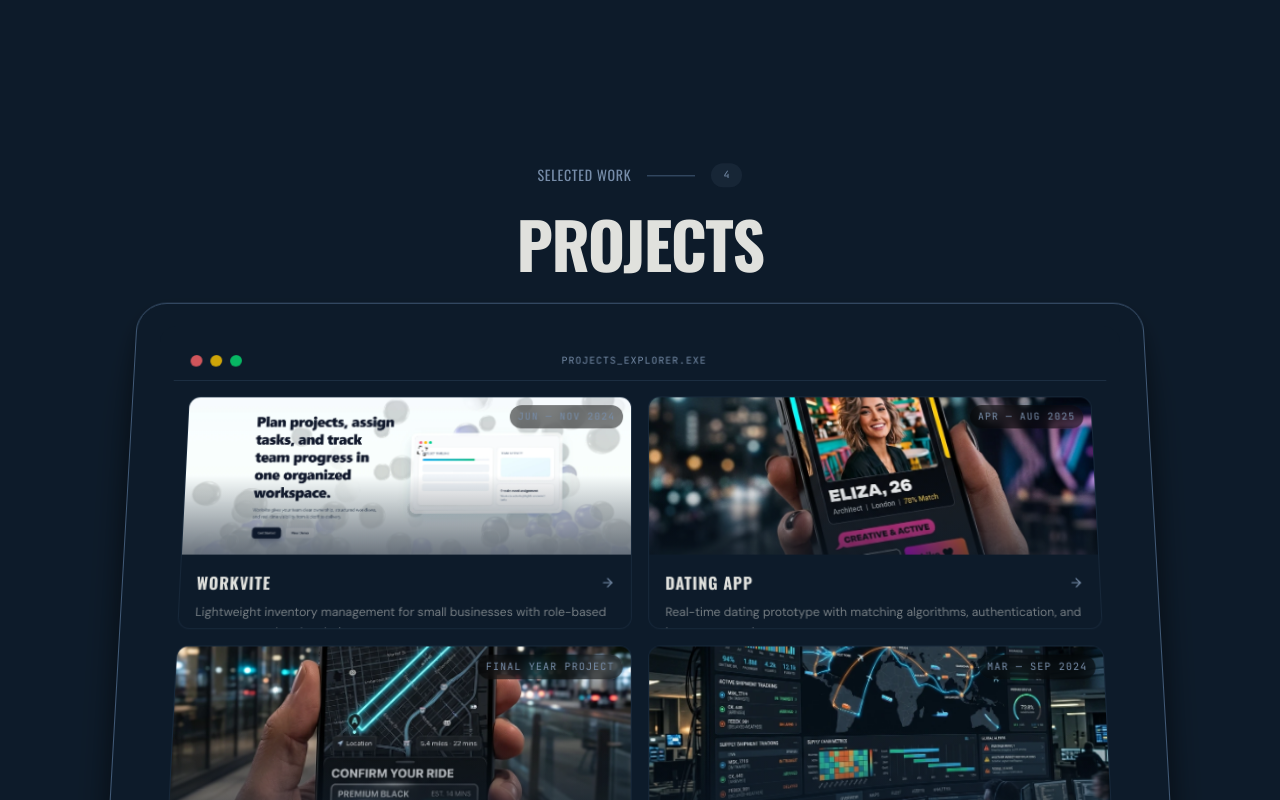
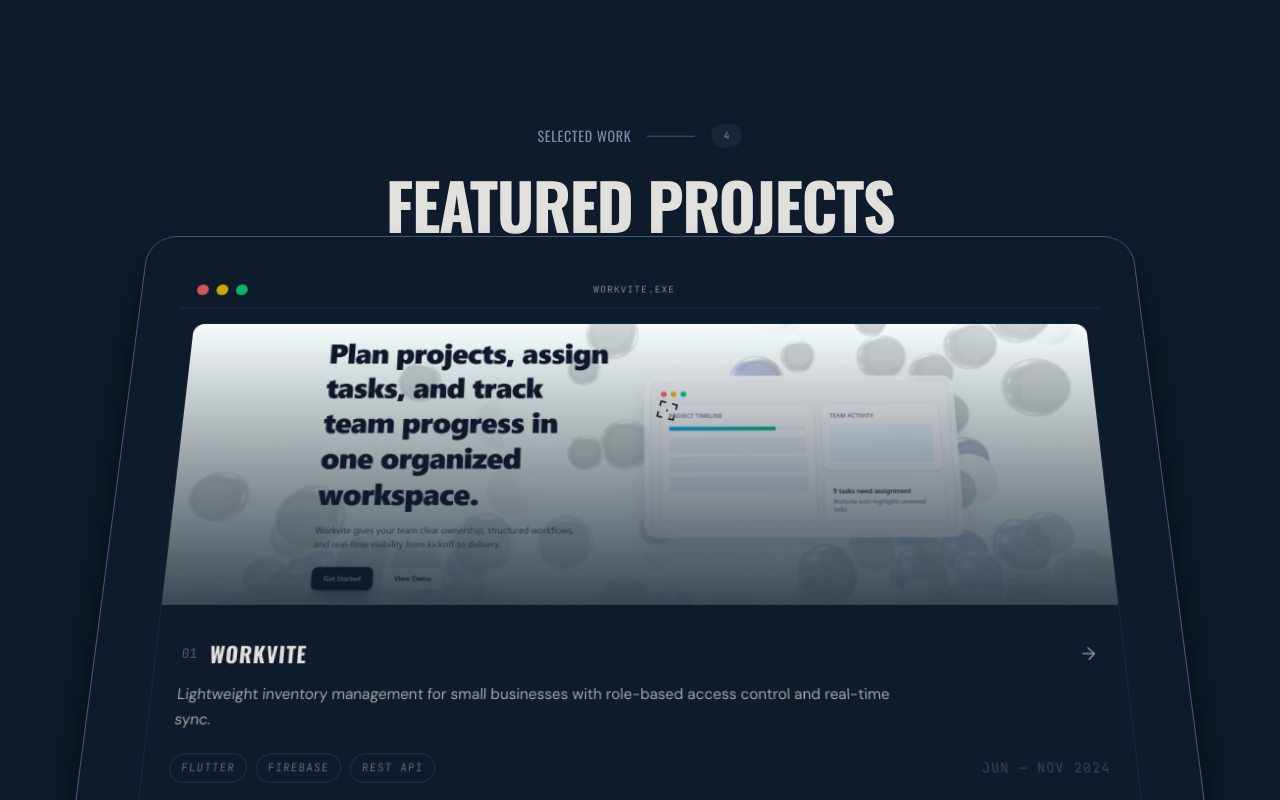
Before and after one commit to iamxtraordinary/newportfolio, a React (Vite) app: page /#/ in a window 1280 px wide. Shown: the part 2000-2800 px from the top of the page. Built offline with nearby package versions, Linux system fonts and the light colour scheme.

Commit message:
Refactor SelectedWork to use individual ContainerScroll per project

```diff
--- a/src/pages/Cinematic.tsx
+++ b/src/pages/Cinematic.tsx
@@ -293,9 +293,12 @@ function SelectedWork() {
   const navigate = useNavigate()
 
   return (
-    <section className="relative">
+    <section className="relative flex flex-col -mt-20">
+      {projects.map((project, i) => (
         <ContainerScroll
+          key={project.id}
           titleComponent={
+            i === 0 ? (
               <>
                 <div className="flex items-center justify-center gap-4 mb-6">
                   <span className="font-[family-name:var(--font-display)] text-sm uppercase tracking-wider text-[var(--color-muted)]">
@@ -307,9 +310,14 @@ function SelectedWork() {
                   </span>
                 </div>
                 <h2 className="font-[family-name:var(--font-display)] text-4xl md:text-[4rem] font-bold uppercase tracking-tight leading-none text-[var(--color-text)]">
-              Projects
+                  Featured Projects
                 </h2>
               </>
+            ) : (
+              <h2 className="font-[family-name:var(--font-display)] text-3xl md:text-[3rem] font-bold uppercase tracking-tight leading-none text-[var(--color-text)]/50">
+                {project.title}
+              </h2>
+            )
           }
         >
           {/* ── Dashboard Window Chrome ── */}
@@ -322,67 +330,71 @@ function SelectedWork() {
                 <span className="w-3 h-3 rounded-full bg-green-400/80" />
               </div>
               <span className="font-[family-name:var(--font-mono)] text-[10px] uppercase tracking-widest text-[var(--color-muted)]">
-              projects_explorer.exe
+                {project.title.toLowerCase().replace(/\s+/g, '_')}.exe
               </span>
               <div className="w-16" /> {/* spacer for symmetry */}
             </div>
 
-          {/* 2×2 Project Grid */}
-          <div className="flex-1 grid grid-cols-1 md:grid-cols-2 gap-3 md:gap-4 p-3 md:p-4 overflow-y-auto">
-            {projects.map((project) => (
+            {/* Project Content - single item filling the container */}
+            <div className="flex-1 flex flex-col p-3 md:p-4 overflow-y-auto">
               <motion.div
-                key={project.id}
-                className="group relative rounded-xl overflow-hidden border border-[var(--color-border)]/20 bg-[var(--color-bg)] cursor-pointer"
-                whileHover={{ scale: 1.02 }}
-                whileTap={{ scale: 0.98 }}
+                className="group relative flex flex-col h-full rounded-xl overflow-hidden border border-[var(--color-border)]/20 bg-[var(--color-bg)] cursor-pointer"
+                whileHover={{ scale: 1.01 }}
+                whileTap={{ scale: 0.99 }}
                 onClick={() => project.link ? window.open(project.link, '_blank') : navigate('/projects')}
               >
-                {/* Project Image */}
-                <div className="relative h-28 md:h-40 overflow-hidden">
+                {/* Project Image (top thumbnail) */}
+                <div className="relative w-full h-48 md:h-72 shrink-0 overflow-hidden">
                   <img
                     src={project.image}
                     alt={project.title}
                     className="w-full h-full object-cover transition-transform duration-700 group-hover:scale-110"
                     loading="lazy"
                   />
-                  <div className="absolute inset-0 bg-gradient-to-t from-[var(--color-bg)] via-transparent to-transparent opacity-60" />
-                  {/* Period badge */}
-                  <span className="absolute top-2 right-2 font-[family-name:var(--font-mono)] text-[9px] md:text-[10px] uppercase tracking-widest px-2 py-1 rounded-full bg-black/50 text-[var(--color-muted)] backdrop-blur-sm">
-                    {project.period}
-                  </span>
+                  <div className="absolute inset-0 bg-gradient-to-t from-[var(--color-bg)] to-transparent opacity-80" />
                 </div>
 
-                {/* Project Info */}
-                <div className="p-3 md:p-4 space-y-2">
+                {/* Project Info (bottom) */}
+                <div className="flex-1 flex flex-col justify-center p-4 md:p-6 space-y-3">
                   <div className="flex items-center justify-between">
-                    <h3 className="font-[family-name:var(--font-display)] text-sm md:text-base font-bold uppercase tracking-wider text-[var(--color-text)]">
+                    <div className="flex items-center gap-3">
+                      <span className="font-[family-name:var(--font-mono)] text-xs text-[var(--color-muted)]/60 tabular-nums">
+                        {String(i + 1).padStart(2, '0')}
+                      </span>
+                      <h3 className="font-[family-name:var(--font-display)] text-lg md:text-xl font-bold uppercase tracking-wider text-[var(--color-text)]">
                         {project.title}
                       </h3>
+                    </div>
                     <ArrowRight
-                      size={14}
+                      size={18}
                       className="text-[var(--color-muted)] transition-transform duration-300 group-hover:translate-x-1 group-hover:text-[var(--color-accent)]"
                     />
                   </div>
-                  <p className="font-[family-name:var(--font-body)] text-[11px] md:text-xs text-[var(--color-text)]/50 leading-relaxed line-clamp-2">
+                  <p className="font-[family-name:var(--font-body)] text-xs md:text-sm text-[var(--color-text)]/70 leading-relaxed max-w-2xl">
                     {project.description}
                   </p>
-                  {/* Tech badges */}
-                  <div className="flex flex-wrap gap-1.5 pt-1">
+                  {/* Tech badges + period */}
+                  <div className="flex items-center gap-3 pt-2">
+                    <div className="flex flex-wrap gap-2">
                       {project.tech.map((t) => (
                         <span
                           key={t}
-                        className="font-[family-name:var(--font-mono)] text-[8px] md:text-[9px] uppercase tracking-widest px-2 py-0.5 rounded-full border border-[var(--color-accent)]/20 text-[var(--color-accent)]/70"
+                          className="font-[family-name:var(--font-mono)] text-[9px] md:text-[10px] uppercase tracking-widest px-2.5 py-1 rounded-full border border-[var(--color-accent)]/20 text-[var(--color-accent)]/70"
                         >
                           {t}
                         </span>
                       ))}
                     </div>
+                    <span className="font-[family-name:var(--font-mono)] text-[10px] md:text-xs uppercase tracking-widest text-[var(--color-muted)]/40 ml-auto shrink-0">
+                      {project.period}
+                    </span>
+                  </div>
                 </div>
               </motion.div>
-            ))}
             </div>
           </div>
         </ContainerScroll>
+      ))}
 
       {/* View All Projects button */}
       <div className="relative z-50 flex justify-center -mt-40 pb-24">
```
Also changed, not shown: 1 other file (tests, documents, lock files or other folders). Lines whose indentation alone changed are shown as unchanged.
